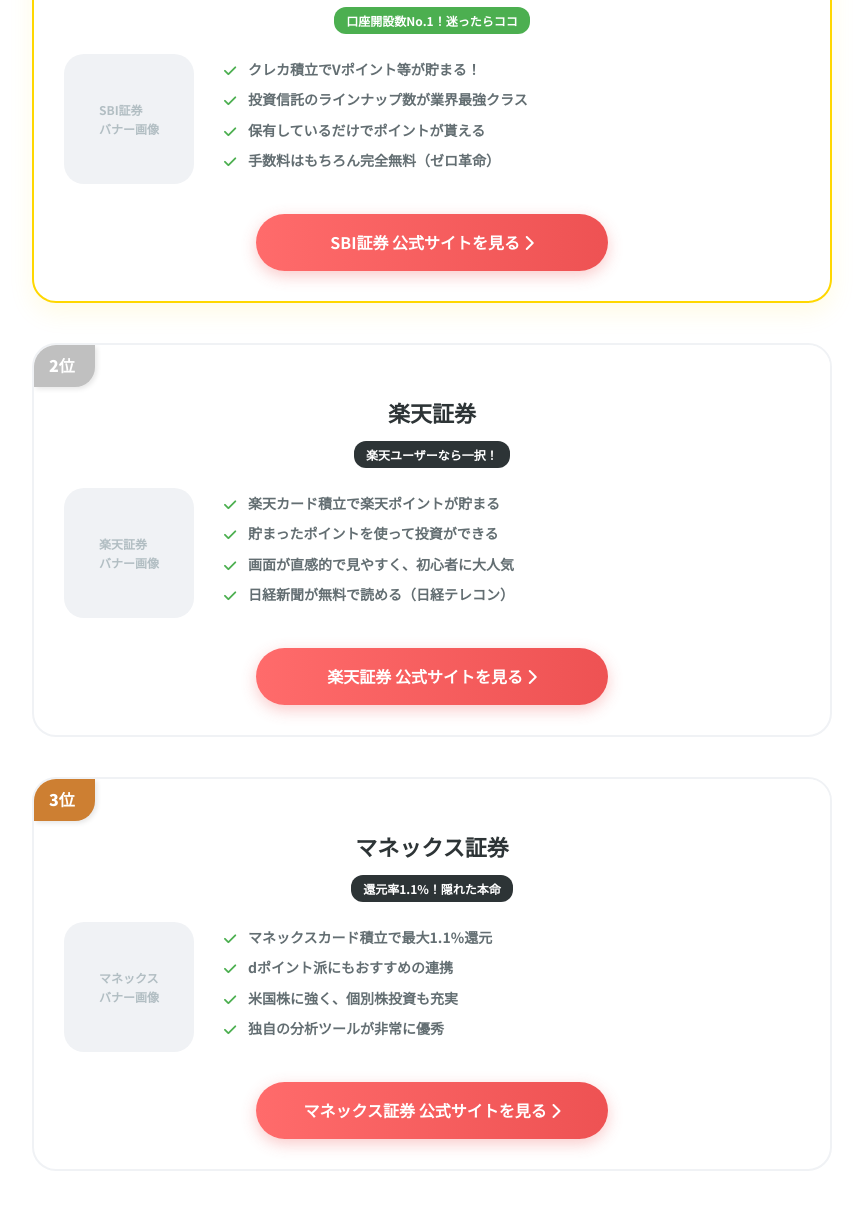
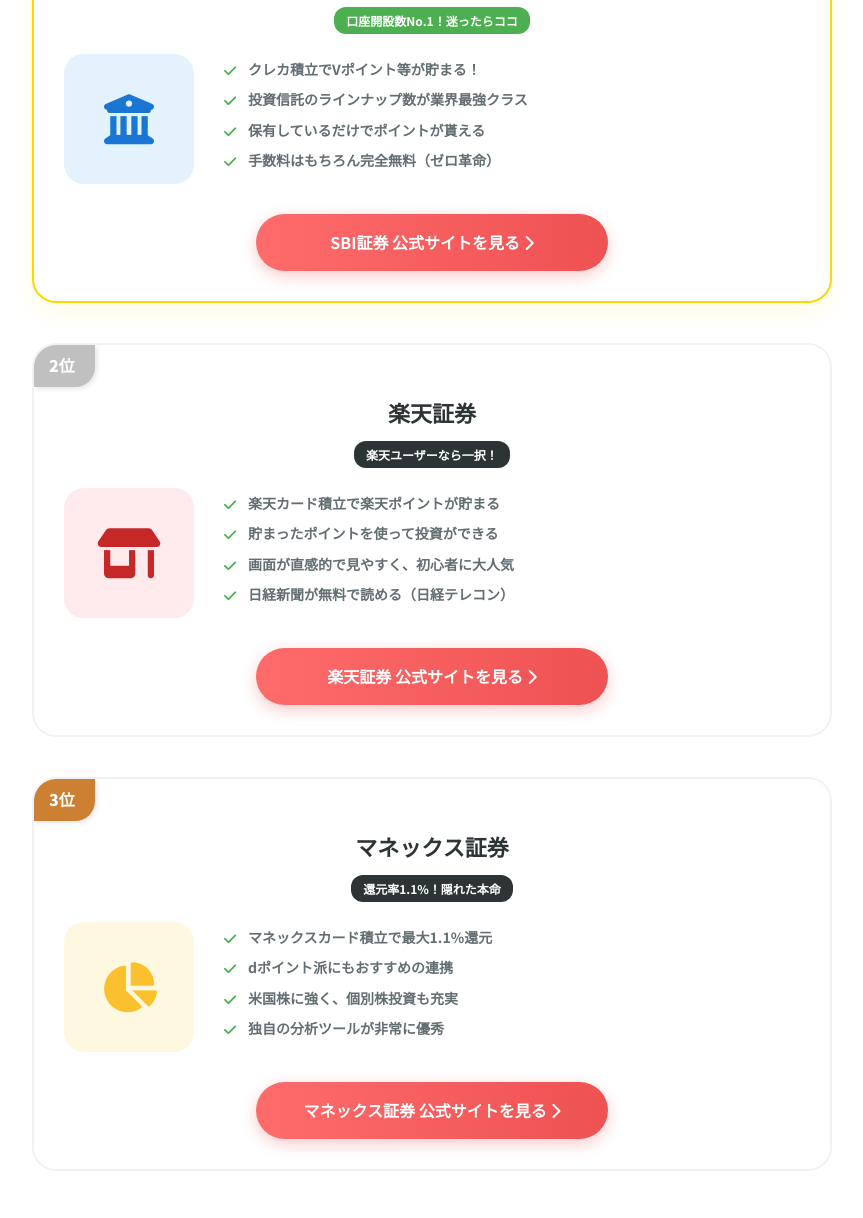
Before and after one commit to Nuucleah/nisa-sim, a plain HTML site: page ranking.html in a window 1280 px wide. Shown: the part 479-1697 px from the top of the page, without its empty margins (208-1071 px from the left). Drawn offline with Linux system fonts and the light colour scheme.

Commit message:
ranking.html

```diff
--- a/ranking.html
+++ b/ranking.html
@@ -5,6 +5,7 @@
     <meta charset="UTF-8">
     <meta name="viewport" content="width=device-width, initial-scale=1.0">
     <title>おすすめNISA口座ランキング</title>
+    <link rel="icon" href="favicon.png" type="image/png">
     <link rel="stylesheet" href="https://cdnjs.cloudflare.com/ajax/libs/font-awesome/6.4.0/css/all.min.css">
     <link href="https://fonts.googleapis.com/css2?family=Noto+Sans+JP:wght@400;700;900&display=swap" rel="stylesheet">
     <style>
@@ -356,8 +357,8 @@
                 <span class="broker-catch">口座開設数No.1！迷ったらココ</span>
             </div>
             <div class="rank-body">
-                <div class="broker-img">
-                    SBI証券<br>バナー画像
+                <div class="broker-img" style="background:#e3f2fd;">
+                    <i class="fa-solid fa-building-columns" style="font-size:50px; color:#1976d2;"></i>
                 </div>
 
                 <div class="broker-points">
@@ -382,8 +383,8 @@
                 <span class="broker-catch">楽天ユーザーなら一択！</span>
             </div>
             <div class="rank-body">
-                <div class="broker-img">
-                    楽天証券<br>バナー画像
+                <div class="broker-img" style="background:#ffebee;">
+                    <i class="fa-solid fa-shop" style="font-size:50px; color:#c62828;"></i>
                 </div>
                 <div class="broker-points">
                     <ul class="point-list">
@@ -407,8 +408,8 @@
                 <span class="broker-catch">還元率1.1%！隠れた本命</span>
             </div>
             <div class="rank-body">
-                <div class="broker-img">
-                    マネックス<br>バナー画像
+                <div class="broker-img" style="background:#fff8e1;">
+                    <i class="fa-solid fa-chart-pie" style="font-size:50px; color:#fbc02d;"></i>
                 </div>
                 <div class="broker-points">
                     <ul class="point-list">
```
